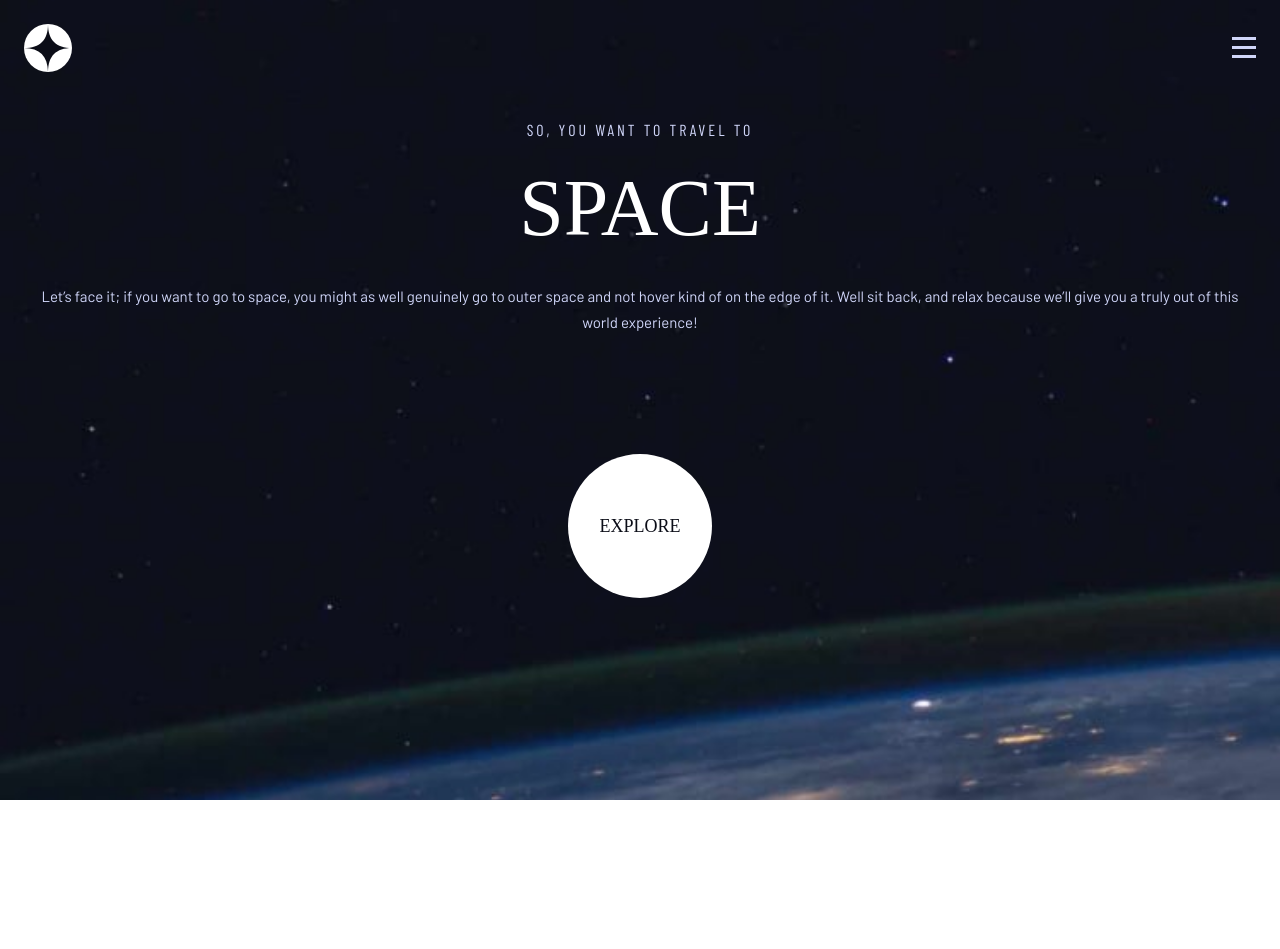
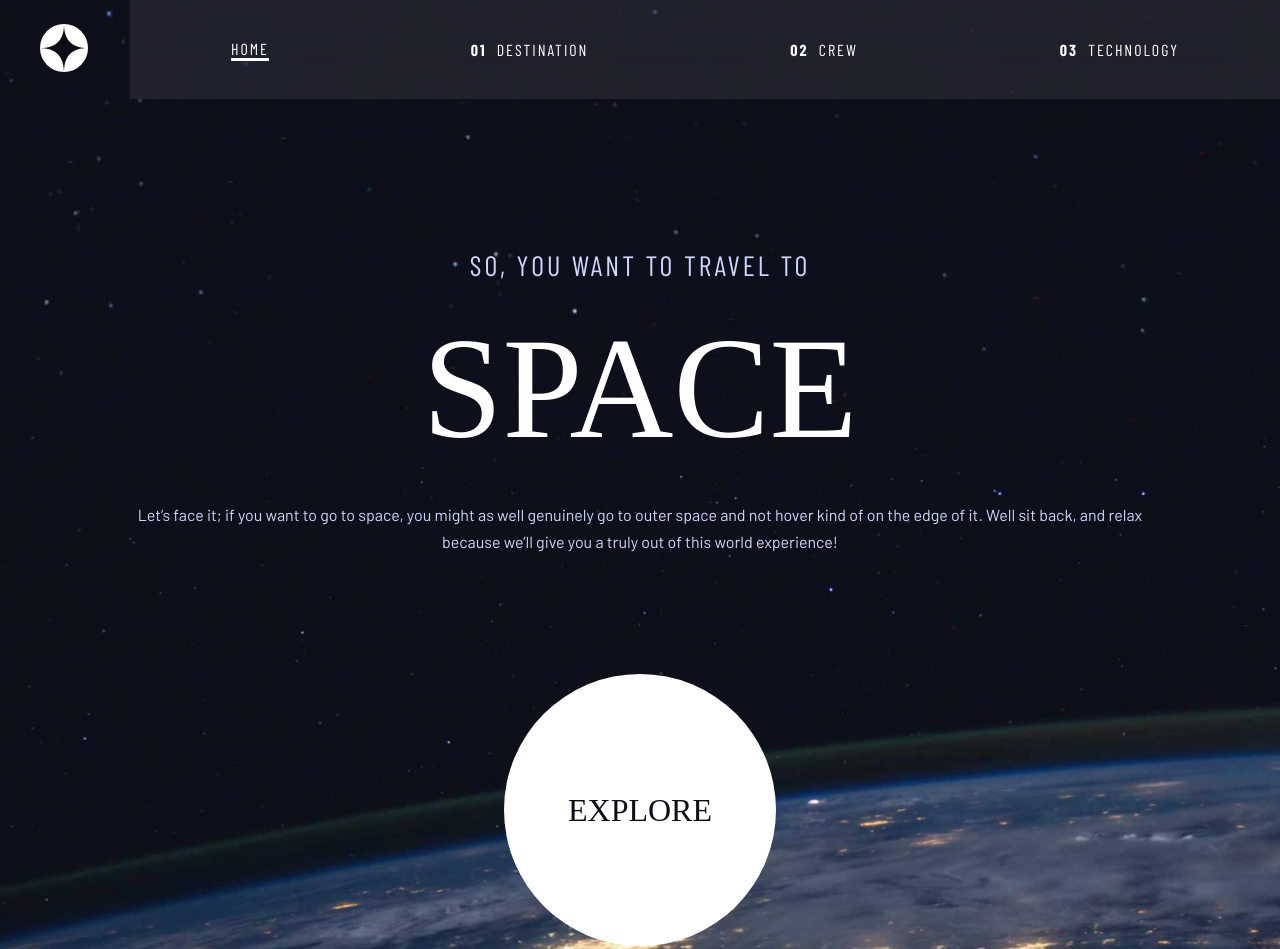
Before and after one commit to yora-dev/Space-Tourism-Website, a plain HTML site: page index.html in a window 1280 px wide. Shown: the top 949 px of the page. Before the commit the page ends 800 px from the top, so only its background shows below. Drawn offline with nearby package versions, Linux system fonts and the light colour scheme; a web font is replaced by a local one.

Commit message:
Refine navigation styles and update active page indicator in HTML

```diff
--- a/assets/styles/style.css
+++ b/assets/styles/style.css
@@ -58,7 +58,7 @@ body {
   color: var(--white);
   font-family: "Barlow Condensed", sans-serif;
   font-size: 1.6rem;
-  letter-spacing: 3px;
+  letter-spacing: 2px;
   text-transform: uppercase;
   font-weight: 400;
 }
@@ -93,7 +93,7 @@ body {
 
 .active-page {
   border-bottom: 5px solid var(--white);
-  padding-bottom: 3.2rem;
+  /* padding-bottom: 3.2rem; */
 }
 
 /* Typography */
@@ -178,3 +178,77 @@ body {
 .home__explore:hover {
   box-shadow: 0 0 0 4rem rgba(255, 255, 255, 0.5);
 }
+
+@media screen and (min-width: 768px) {
+  body {
+    background-image: url("/assets/home/background-home-tablet.jpg");
+    padding: 0;
+  }
+
+  .nav {
+    padding: 0;
+  }
+
+  .nav__close,
+  .nav__hamburger {
+    display: none;
+  }
+
+  .nav__logo {
+    padding: 2.4rem 4rem;
+  }
+
+  .nav__list {
+    display: flex;
+    flex-direction: row;
+    height: fit-content;
+    background-color: rgba(255, 255, 255, 0.08);
+    backdrop-filter: blur(25px);
+    padding: 3.85rem 0;
+    align-items: center;
+    right: 0;
+    left: 130px;
+    top: 0px;
+    justify-content: space-around;
+  }
+
+  .nav__item {
+    margin: 0;
+  }
+
+  .active-page {
+    border-bottom: 3px solid var(--white);
+  }
+
+  .active-page .item__bold {
+    display: none;
+  }
+
+  .home__container {
+    padding: 12.8rem;
+  }
+
+  .home__subheading {
+    font-size: 2.8rem;
+  }
+
+  .home__heading {
+    font-size: 14.4rem;
+  }
+
+  .home__message {
+    font-size: 1.6rem;
+  }
+
+  .home__explore {
+    font-size: 3.2rem;
+    height: 27.2rem;
+    width: 27.2rem;
+  }
+}
+
+@media screen and (min-width: 1440px) {
+  body {
+    background-image: url("/assets/home/background-home-desktop.jpg");
+  }
+}
--- a/index.html
+++ b/index.html
@@ -24,11 +24,15 @@
         />
         <img src="assets/shared/icon-close.svg" alt="" class="nav__close" />
         <ul class="nav__list">
-          <li class="nav__item">
-            <a href=""><span class="item__bold">00</span> Home</a>
+          <li class="nav__item active-page">
+            <a href="" class="active-page"
+              ><span class="item__bold">00</span> Home</a
+            >
           </li>
           <li class="nav__item">
-            <a href=""><span class="item__bold">01</span> Destination</a>
+            <a href="" class=""
+              ><span class="item__bold">01</span> Destination</a
+            >
           </li>
           <li class="nav__item">
             <a href=""><span class="item__bold">02</span> Crew</a>
```
